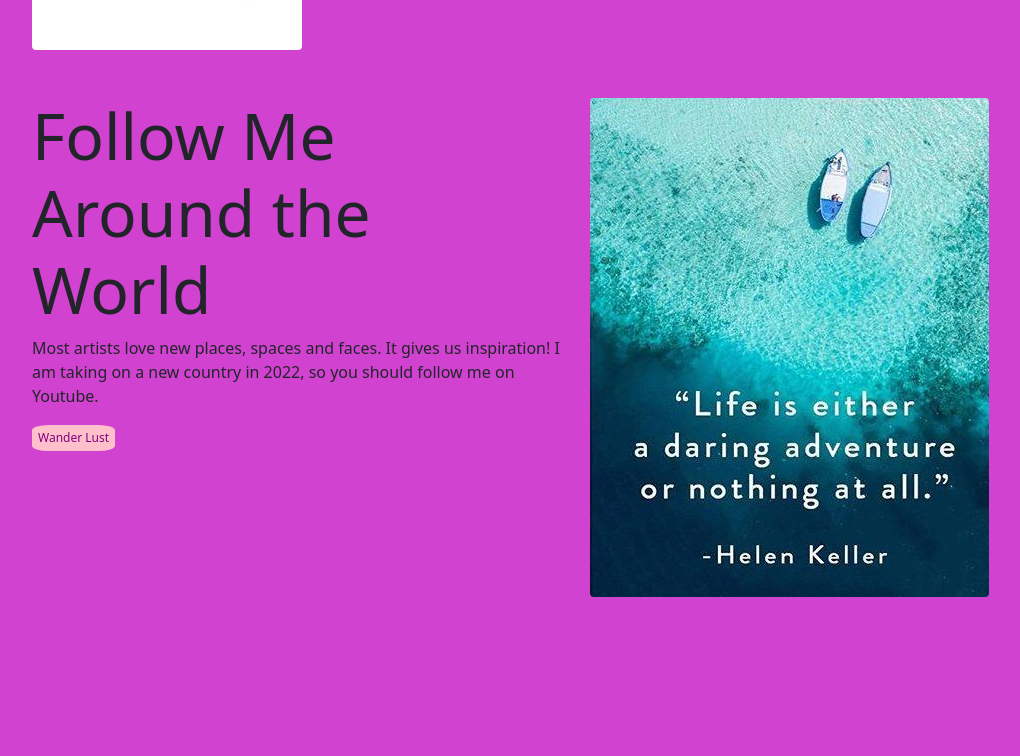
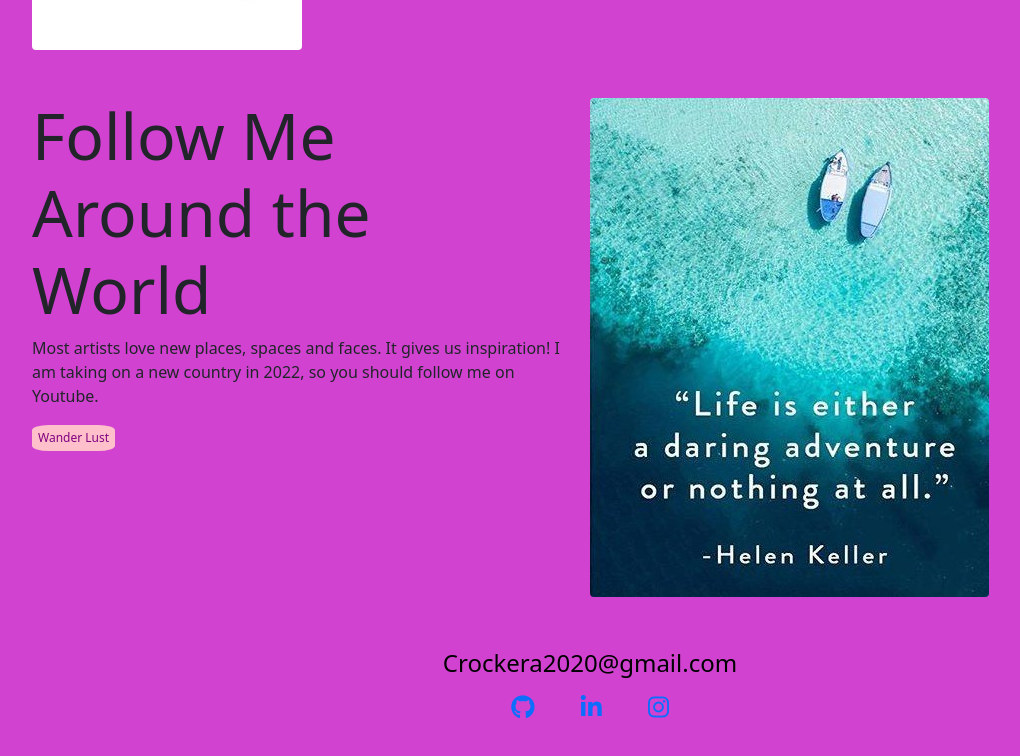
Before and after one commit to AshaMarj/Project-Portfolio-Responsive-Wk4, a plain HTML site: page index.html in a window 1280 px wide. Shown: the part 768-1524 px from the top of the page, without its empty margins (50-1070 px from the left). Before the commit the page ends 1365 px from the top, so only its background shows below. Drawn offline with nearby package versions, Linux system fonts and the light colour scheme.

Commit message:
Added Footer to index.html

```diff
--- a/index.html
+++ b/index.html
@@ -99,7 +99,7 @@
               <a ref="#" class="btn btn-branding-outline" title="Youtube Channel"> Wander Lust</a>
           </div>
               </div>
-          <div class="col d-none d-lg-block">
+          <div class="col d-none d-lg-block mb-5">
               <img src="images/adventure (2).jpg" class="img-fluid rounded" alt="Travel Picture" />
             </div>
               </div>
@@ -110,7 +110,24 @@
 
 
 
+<footer>
 
+  <div class="d-flex justify-content-center mb-2">
+<a href="mailto:Crockera2020@gmail.com" class="email-link"> Crockera2020@gmail.com </a>
+</div>
+<div class="social-links">
+  <a href="https://github.com/AshaMarj"
+  target="_blank">
+<i class="fa-brands fa-github"></i>
+</a>
+<a href="https://www.linkedin.com/in/ashaasha/" target="blank">
+<i class="fa-brands fa-linkedin-in"></i>
+</a>
+<a href="">
+<i class="fa-brands fa-instagram"></i>
+</a>
+</div>
+</footer>
 
 </div>
 
--- a/styles/portfolio.css
+++ b/styles/portfolio.css
@@ -49,6 +49,34 @@ body {
   border-radius: 20%;
 }
 
+footer {
+  margin: 60px 0;
+}
+footer .email-link {
+  text-decoration: none;
+  color: black;
+  font-size: 24px;
+  text-align: center;
+}
+
+footer .email-link:hover {
+  color: white;
+}
+
+footer .social-links a {
+  margin: 0 20px;
+  font-size: 24px;
+  text-decoration: none;
+}
+
+footer .social-links {
+  text-align: center;
+}
+
+footer .social-links a:hover {
+  color: white;
+}
+
 @media (max-width: 960px) {
   .container {
     text-align: center;
```
